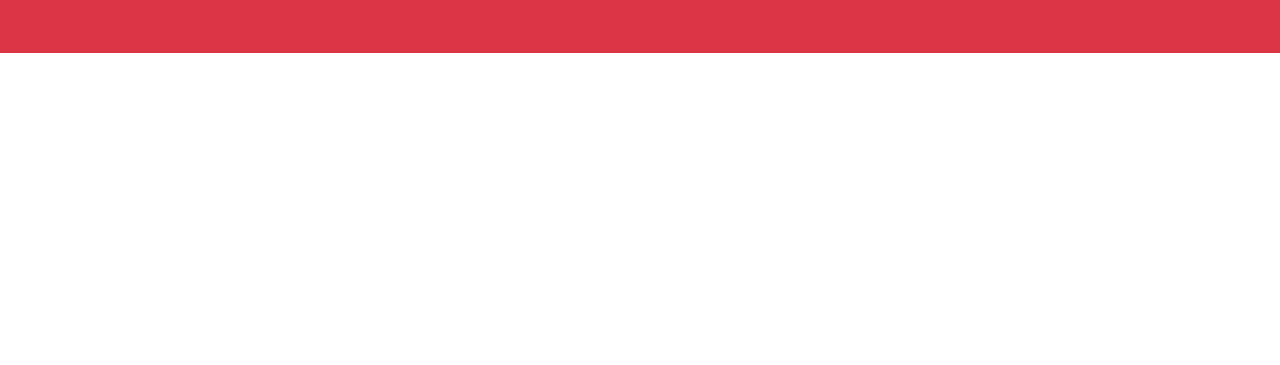
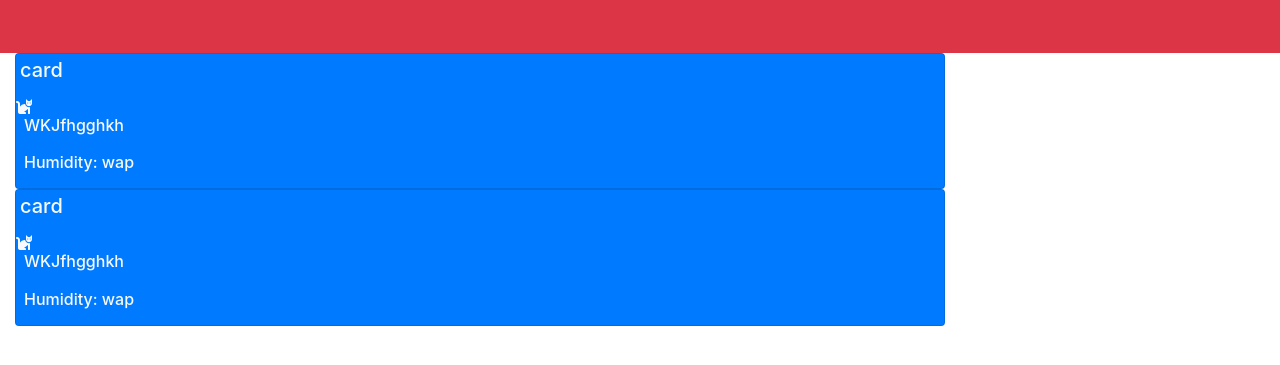
Before and after one commit to misha244/team-html-generator, a website: page template.html in a window 1280 px wide. Shown: the part 99-464 px from the top of the page. Drawn offline with nearby package versions, Linux system fonts and the light colour scheme.

Commit message:
create header and cards

```diff
--- a/template.html
+++ b/template.html
@@ -7,6 +7,12 @@
     <title>Document</title>
     <link
       rel="stylesheet"
+      href="https://use.fontawesome.com/releases/v5.8.1/css/all.css"
+      integrity="sha384-50oBUHEmvpQ+1lW4y57PTFmhCaXp0ML5d60M1M7uH2+nqUivzIebhndOJK28anvf"
+      crossorigin="anonymous"
+    />
+    <link
+      rel="stylesheet"
       href="https://stackpath.bootstrapcdn.com/bootstrap/4.3.1/css/bootstrap.min.css"
     />
   </head>
@@ -14,7 +20,22 @@
     <header class="navbar justify-content-center bg-danger p-5">
       <h1 class="text-light">My Team</h1>
     </header>
-    <div></div>
+    <div class="column">
+      <div class="col-9">
+        <div class="card mh-100 bg-primary text-light rounded card-block">
+          <h5 class="card-title p-1">card</h5>
+          <i class="fas fa-cat"></i>
+          <h6 class="card-subtitle mb-2 text-light p-md-2">WKJfhgghkh</h6>
+          <h6 class="card-subtitle mb-2 text-light p-md-2">Humidity: wap</h6>
+        </div>
+        <div class="card mh-100 bg-primary text-light rounded card-block">
+          <h5 class="card-title p-1">card</h5>
+          <i class="fas fa-cat"></i>
+          <h6 class="card-subtitle mb-2 text-light p-md-2">WKJfhgghkh</h6>
+          <h6 class="card-subtitle mb-2 text-light p-md-2">Humidity: wap</h6>
+        </div>
+      </div>
+    </div>
     <script
       src="https://cdn.jsdelivr.net/npm/bootstrap@5.0.0/dist/js/bootstrap.bundle.min.js"
       integrity="sha384-p34f1UUtsS3wqzfto5wAAmdvj+osOnFyQFpp4Ua3gs/ZVWx6oOypYoCJhGGScy+8"
```
